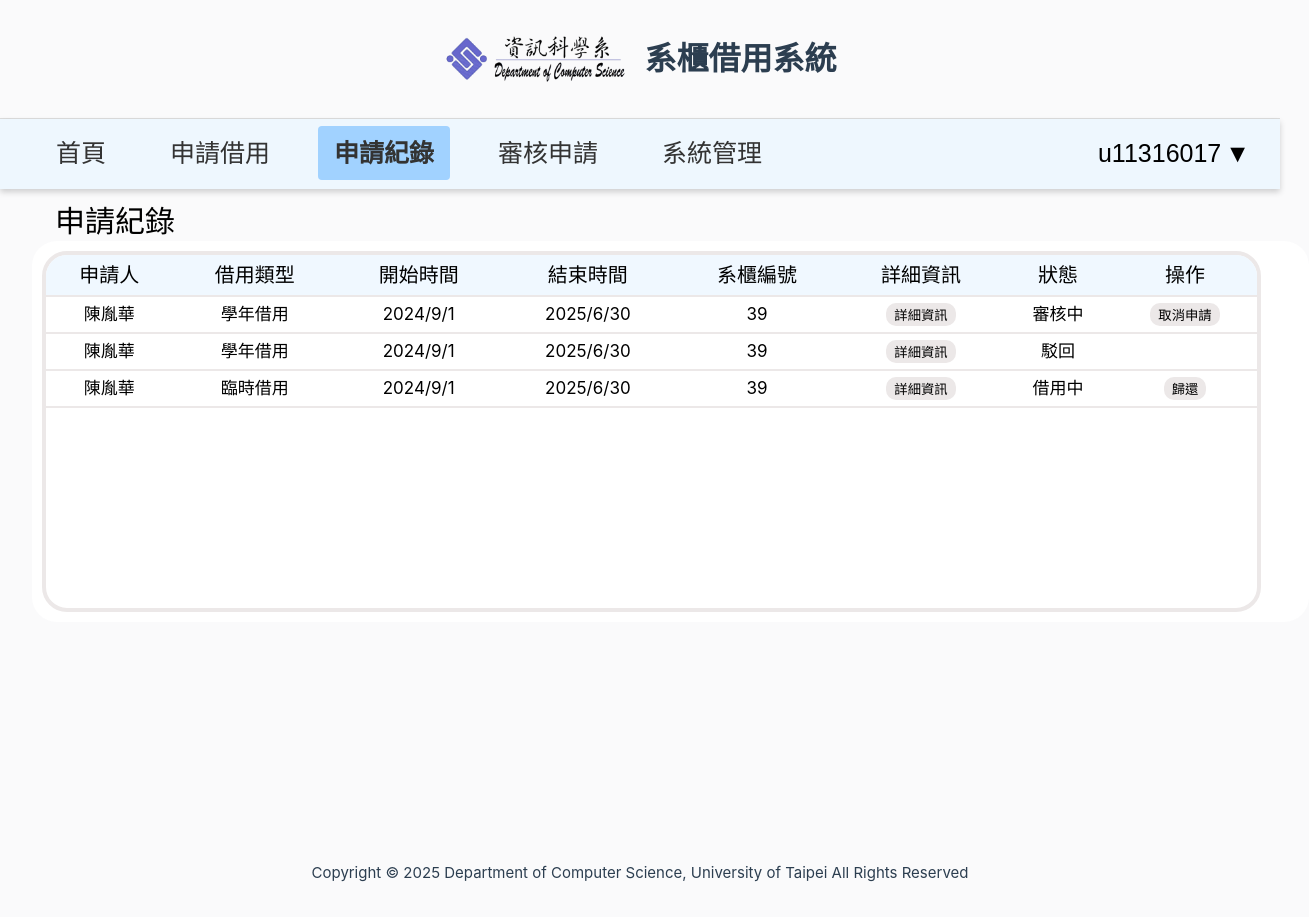
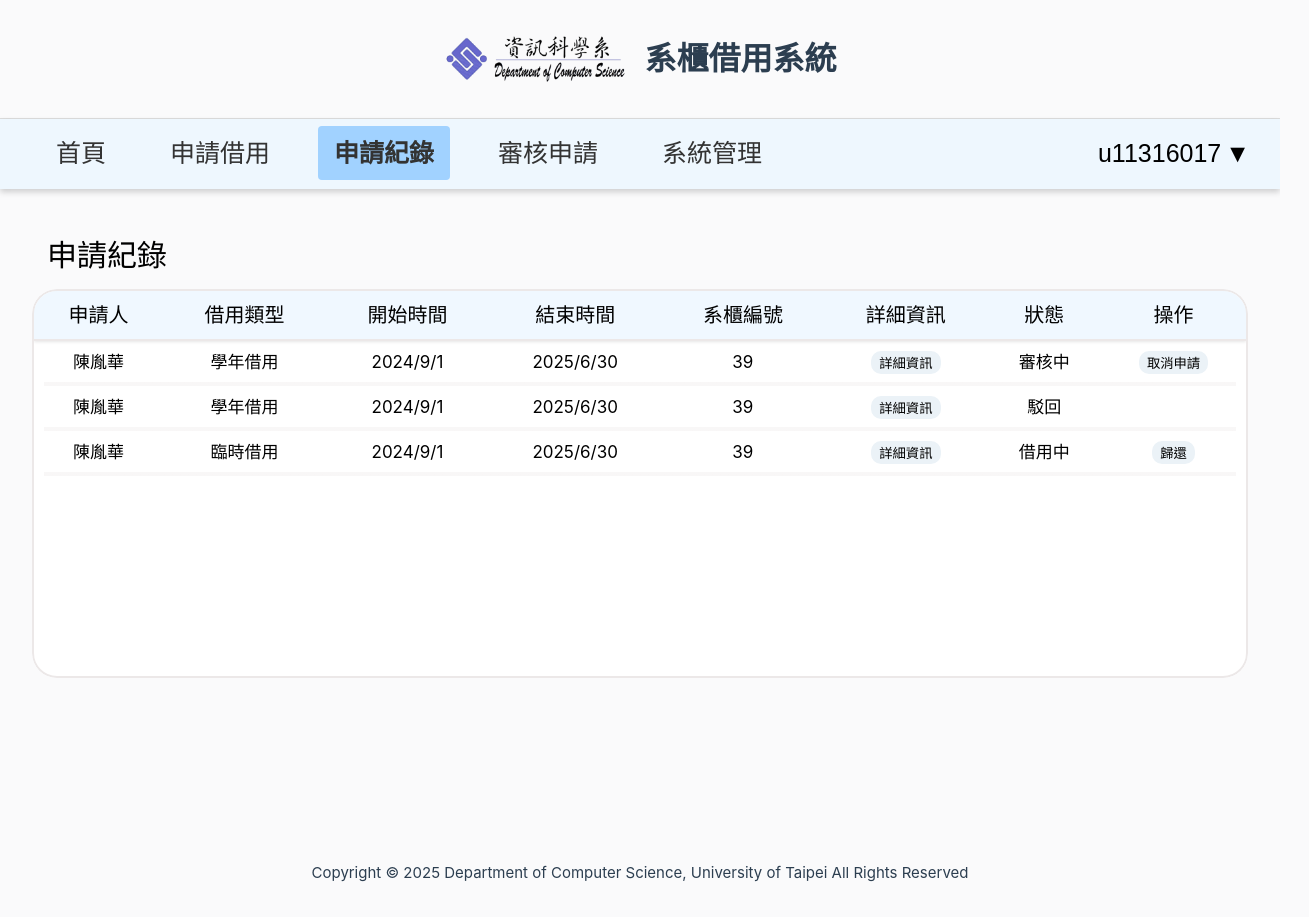
Before and after one commit to UTCS-G505/Locker-borrow-system-Frontend, a Vue app: page /record in a window 1280 px wide. Shown: the whole page, 1309 px wide, since content can reach past the window. Built offline with nearby package versions, Linux system fonts and the light colour scheme.

Commit message:
fix: 修正標題重疊、表格樣式與按鈕配色問題

```diff
--- a/src/components/Record_table.vue
+++ b/src/components/Record_table.vue
@@ -1,21 +1,16 @@
 <script setup>
-
 /* 子元件用props接收父元件傳來的record資料，它是個Array*/
 const props = defineProps({
     records: Array
 })
-
 /* 讓子元件可以合法發出事件(沒有這行可能會出錯) */
 const emit = defineEmits(['cancel','return'])
-
 function cancel(id){
     emit('cancel',id)
 }
-
 function toggleReturn(id){
     emit('return',id)
 }
-
 </script>
 
 <template>
@@ -26,9 +21,9 @@ function toggleReturn(id){
                 <tr id="data">
                     <th>申請人</th>
                     <th>借用類型</th>
-                    <th>開始時間</th>
-                    <th>結束時間</th>
-                    <th>系櫃編號</th>
+                    <th class="moblie_hide">開始時間</th>
+                    <th class="moblie_hide">結束時間</th>
+                    <th class="moblie_hide">系櫃編號</th>
                     <th>詳細資訊</th>
                     <th>狀態</th>
                     <th>操作</th>
@@ -39,9 +34,9 @@ function toggleReturn(id){
                 <tr v-for="item in props.records" :key="item.id">
                     <td>{{item.name}}</td>
                     <td>{{item.type}}</td>
-                    <td>{{item.start_time}}</td>
-                    <td>{{item.end_time}}</td>
-                    <td>{{item.num}}</td>
+                    <td class="moblie_hide">{{item.start_time}}</td>
+                    <td class="moblie_hide">{{item.end_time}}</td>
+                    <td class="moblie_hide">{{item.num}}</td>
                     <td>
                         <button class="operate_button">詳細資訊</button>
                     </td>
@@ -73,23 +68,26 @@ function toggleReturn(id){
     position: relative;
     border-radius: 25px;
     overflow: hidden; /* 跟 border-radius 做搭配，讓內容不要超出圓角邊框 */
-    width: 105%;
-    padding: 10px;
-    margin: 20px auto;
-    background-color: white;
+    margin: 10px auto;
+    max-width: 100%; /* 保護不要暴衝超出容器 */
+    width: 100%;
+    z-index: 0;
 }
 
 table{
+    border-collapse: collapse; /* 讓格線合併 (不然會只有資料下方有灰線，一段一段的感覺) */
     border-radius: 25px;
     overflow: hidden;
-    border:4px solid #ECE8E8;
+    border:2px solid #ECE8E8;
     border-collapse: separate; /* 如果用collapse，圓角會被吃掉 */
     border-spacing: 0;
-    width: 97%;
+    width: 100%;
+    background-color: white;
 }
 
 .head{
     background-color: aliceblue;
+    box-shadow: 0 1px 3px rgba(0, 0, 0, 0.1); /* 製作下方陰影處 */
 }
 
 .head th{
@@ -102,29 +100,52 @@ table{
     border-spacing: 0px;
 }
 
-tr th{
-    padding: 4px;
+tr td{
+    position: relative;  /* 讓偽元素定位參考 */
+    text-align: center; /* 字體置中 */
+    padding-bottom: 10px;
+    font-size: 17px;
+    color: black;
 }
 
-tr td{
-    text-align: center; /* 字體置中 */
-    padding: 4px;
-    font-size: 17px;
-    color: black;
-    border-bottom: 2px solid #ECE8E8; /* 每一筆資料結束後，下面加入線條使每一筆資料分隔 */
+tbody tr {
+    height: 45px;
+}
+
+tbody tr {
+  background-image: linear-gradient(
+    to right, /* 從左到右畫背景 */
+    transparent 0%, /* 從 0% 開始是透明 */
+    transparent 10px, /* 前 10px 是透明的(也就是左邊留空隙) */
+    rgba(236, 232, 232, 0.35) 10px, /* 第 10px 開始畫淡灰色線 */
+    rgba(236, 232, 232, 0.35) calc(100% - 10px), /* 畫到右邊剩 10px 為止 */
+    transparent calc(100% - 10px), /* 最後 10px 再變回透明（也就是右邊留空隙） */
+    transparent 100%  /* 到結束的時候還是透明 */
+  );
+  background-repeat: no-repeat; /* 不要重複，不然會疊加 */
+  background-position: bottom; /* 將背景線貼在每列的下方 */
+  background-size: 100% 4px; /* 100% 的意思為寬度是整列(含前後透明區域) */
+}
+
+tbody tr:last-child {
+  background-image: none; /* 如果沒有這行，會讓下面再出現一條線 */
 }
 
 td,th{
     border: none; /* 不要有預設的格線 */
-    padding: 8px 12px; /* 上下8px，左右12px */
+    padding: 8px;
 }
 
 .operate_button{
     border: none;
-    background-color: #ECE8E8;
+    background-color: rgb(235, 242, 247);
     border-radius: 10px;
     padding: 2px 8px;
     cursor: pointer;
+}
+
+.operate_button:hover{
+    background-color: #e4e4e4; /* 滑鼠放上去時會變灰色 */
 }
 
 .empty-row td {
@@ -133,4 +154,29 @@ td,th{
   background: transparent;
 }
 
+/* 手機版 */
+@media (max-width: 640px) {
+
+tr td{
+    font-size: 15px;
+}
+
+th{
+    font-size: 17px;
+}
+
+.operate_button{
+    font-size: 14px;
+}
+
+.moblie_hide{
+    display: none; /* 手機版沒有顯示開始時間、結束時間、系櫃編號，因此使用此程式碼讓它隱藏 */
+}
+
+tbody tr {
+  height: 30px;
+}
+
+}
+
 </style>
--- a/src/views/RecordView.vue
+++ b/src/views/RecordView.vue
@@ -1,21 +1,18 @@
 <script setup>
 import { ref } from 'vue'
 import Record_table from '../components/Record_table.vue';
-
 /* 先寫死3筆資料，方便檢視 */
 const record = ref([
     {id:1, name:'陳胤華', type:'學年借用', start_time:'2024/9/1', end_time:'2025/6/30', num:'39', state:'審核中'},
     {id:2, name:'陳胤華', type:'學年借用', start_time:'2024/9/1', end_time:'2025/6/30', num:'39', state:'駁回'},
     {id:3, name:'陳胤華', type:'臨時借用', start_time:'2024/9/1', end_time:'2025/6/30', num:'39', state:'借用中'}
 ])
-
 function HandleCancel(id){
   const item = record.value.find(r => r.id === id)
   if(item.state === '審核中'){
     item.state = '取消申請'
   }
 }
-
 /* 此地方有跟陳胤華討論過，按下"歸還"按鈕，狀態要變為"歸還中"；按下"取消歸還"按鈕，狀態要變為"借用中" (互相轉換狀態)*/
 function HandleReturn(id){
   const item = record.value.find(r => r.id === id)
@@ -25,21 +22,41 @@ function HandleReturn(id){
     item.state = '借用中'
   }
 }
-
 </script>
 
 <template>
-  <h1 class="record">申請紀錄</h1>
-  <!--監聽名為 'cancel'及'return' 的事件-->
-  <Record_table :records = "record" @cancel = "HandleCancel" @return = "HandleReturn"/>
+  <div class="record_wrapper">
+    <h1 class="record">申請紀錄</h1>
+    <!--監聽名為 'cancel'及'return' 的事件-->
+    <Record_table :records = "record" @cancel = "HandleCancel" @return = "HandleReturn"/>
+  </div>
 </template>
 
 <style scoped>
-  .record{
-    font-size: 30px;
-    color: black;
-    position: absolute;
-    top: 197px;
-    left: 55px;
+
+.record_wrapper {
+  padding-top: 10px; /* 給點空間跟 navbar 分開 */
 }
+
+.record {
+  font-size: 30px;
+  color: black;
+  margin-left: 15px;
+  margin-bottom: 0;
+}
+
+/* 手機版 */
+@media (max-width: 640px) {
+
+.record_wrapper {
+    padding-top: 30px; /* 給點空間跟導航列分開 */
+}
+
+.record {
+    font-size: 24px;
+    margin-left: 12px;
+  }
+
+}
+
 </style>
```
